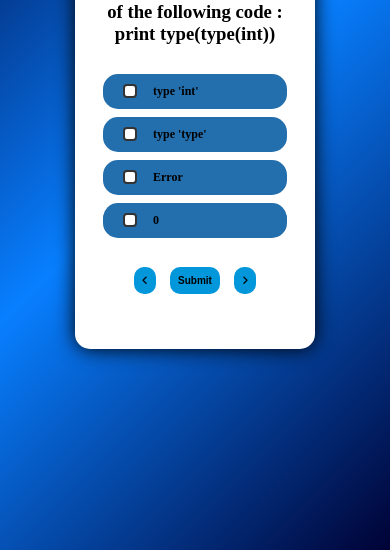
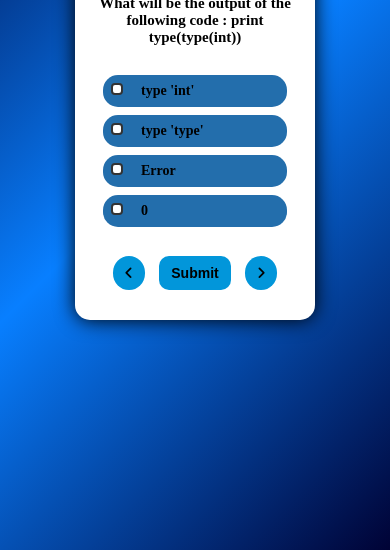
Before and after one commit to roshanghogale/quiz, a plain HTML site: page index.html in a window 390 px wide. Shown: the part 294-844 px from the top of the page. Drawn offline with Linux system fonts and the light colour scheme.

Commit message:
Update style.css

```diff
--- a/style.css
+++ b/style.css
@@ -1,6 +1,8 @@
 body {
   margin: 0;
   padding: 0;
+  box-sizing: border-box;
+  overflow: hidden;
   display: flex;
   align-items: center;
   justify-content: center;
@@ -36,6 +38,10 @@ li {
   margin: 8px;
   font-weight: 550;
   font-style: italic;
+}
+
+li:hover {
+  cursor: pointer;
 }
 
 input[type="radio"] {
@@ -113,6 +119,10 @@ button {
   font-weight: bolder;
 }
 
+button:hover {
+  cursor: pointer;
+}
+
 @media screen and (max-width: 500px) {
   h1,
   h4,
@@ -121,14 +131,55 @@ button {
     width: 200px;
   }
 
+  h4 {
+    margin: 0px;
+  }
+
+  #userAnswer {
+    margin-top: 5px;
+    padding: 0;
+  }
+
   button {
     width: fit-content;
-    font-size: 10px;
-    padding: 8pxpx;
+    font-size: 14px;
+    padding: 9px 12px;
+  }
+
+  #next {
+    border-radius: 50%;
+  }
+
+  #previos {
+    border-radius: 50%;
   }
 
   li {
-    font-size: 12px;
+    font-size: 14px;
+    padding: 8px;
+    font-weight: 2300;
     font-style: normal;
   }
+
+  h1,
+  h3 {
+    font-size: 15px;
+  }
+
+  h1 {
+    font-size: 20px;
+  }
+
+  input[type="radio"] + label::before {
+    content: "";
+    position: absolute;
+    top: 0;
+    left: 0;
+    width: 8px;
+    height: 8px;
+    border: 2px solid #333;
+    background-color: #fff;
+    border-radius: 4px;
+    transition: background-color 0.3s, border-color 0.3s;
+  }
 }
```
